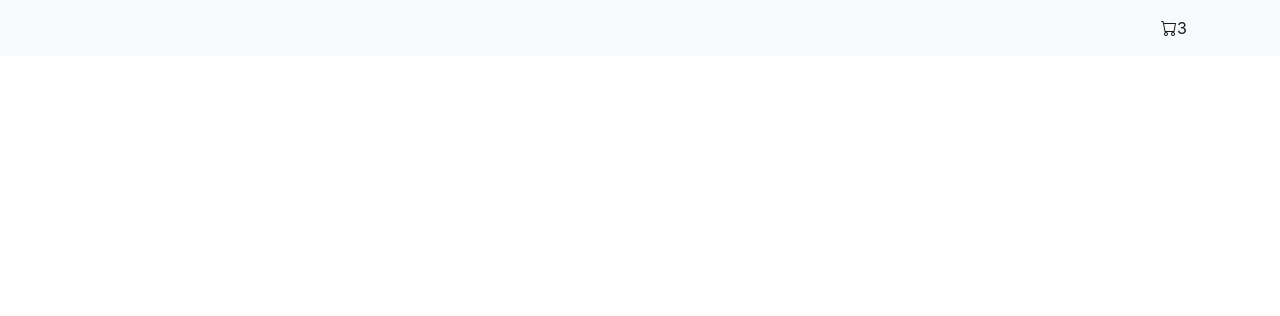
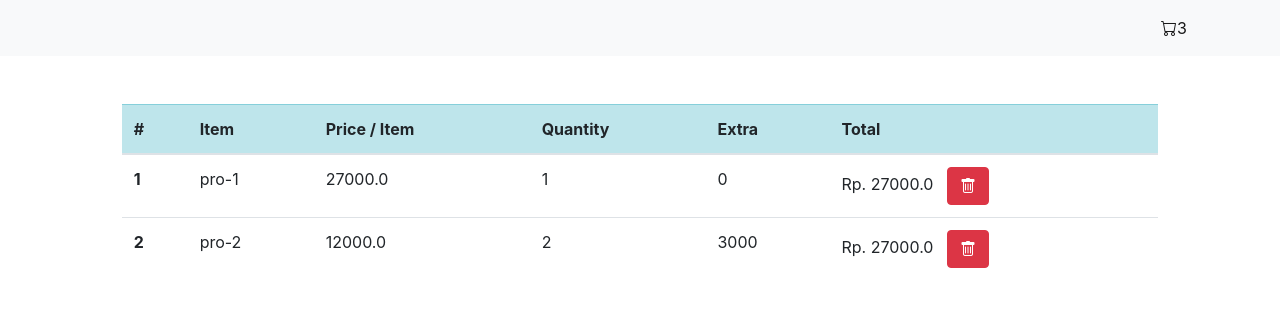
Before and after one commit to bintangx1902/pos_be_app, a Django app: page /cart in a window 1280 px wide. Before the commit the part shown is almost empty. Shown: the top 316 px of the page. Run offline with Django 3.2, Linux system fonts and the light colour scheme; a user stored in the database is signed in; data comes from the database, SQL or seed files in the repository.

Commit message:
cart is 50% done

```diff
--- a/demo/templates/demo/cart.html
+++ b/demo/templates/demo/cart.html
@@ -3,5 +3,42 @@
 {% block title %} Item  {% endblock %}
 
 {% block content %}
-
+<div class="row mx-auto my-5">
+    <div class="col-10 col-lg-10 mx-auto">
+        <div class="table-responsive">
+            <table class="table bg-white">
+                <thead class="table-info">
+                    <tr>
+                        <th scope="col">#</th>
+                        <th scope="col">Item</th>
+                        <th scope="col">Price / Item</th>
+                        <th scope="col">Quantity</th>
+                        <th scope="col">Extra</th>
+                        <th scope="col">Total</th>
+                    </tr>
+                </thead>
+                <tbody>
+                {% for menu in menus.item.all %}
+                    <tr>
+                        <th scope="row">{{ forloop.counter }}</th>
+                        <td>{{ menu.item.name }}</td>
+                        <td>{{ menu.item.price }}</td>
+                        <td>{{ menu.quantity }}</td>
+                        <td>{{ menu.xtra_price }}</td>
+                        <td>
+                            {% if menu.item.discount %}
+                            Rp. {{ menu.get_total_item_discount_price }} <small class="text-small text-secondary">Hemat Rp. {{ menu.get_amount_saved }}</small>
+                            {% else %}
+                            Rp. {{ menu.get_total_item_price }}
+                            {% endif %}
+                            &nbsp;
+                            <a href="" class="btn btn-danger"><i class="bi bi-trash"></i></a>
+                        </td>
+                    </tr>
+                {% endfor %}
+                </tbody>
+            </table>
+        </div>
+    </div>
+</div>
 {% endblock %}
--- a/demo/views.py
+++ b/demo/views.py
@@ -61,7 +61,7 @@ class OrderedItem(ListView):
     context_object_name = 'menus'
 
     def get_queryset(self):
-        return Order.objects.filter(user=self.request.user, ordered=False)
+        return Order.objects.filter(user=self.request.user, ordered=False)[0]
 
     @method_decorator(login_required(login_url='/accounts/login/'))
     def dispatch(self, request, *args, **kwargs):
```
